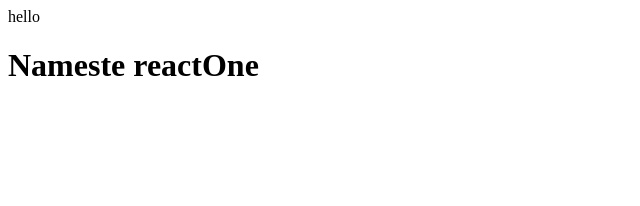
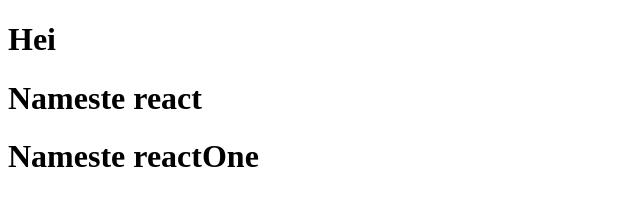
Before and after one commit to sachin-raj-tk/namasteReact, a plain HTML site: page index.html in a window 1280 px wide. Shown: the whole page, without its empty margins (0-640 px from the left). Drawn offline with Linux system fonts and the light colour scheme.

Commit message:
commit after checking all working with javascript

```diff
--- a/index.html
+++ b/index.html
@@ -17,7 +17,9 @@
         const root = document.getElementById("root");
         const rootOne = document.getElementById("rootOne");
 
-        root.textContent = "hello"
+
+        root.appendChild(heading)
+        // root.textContent = "hello"
         rootOne.appendChild(heading1)
         console.log(root);
         // document.body.appendChild(heading)
```
